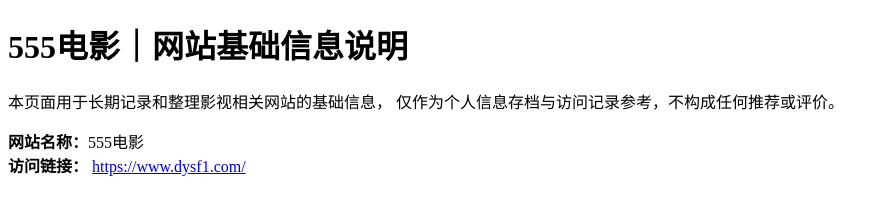
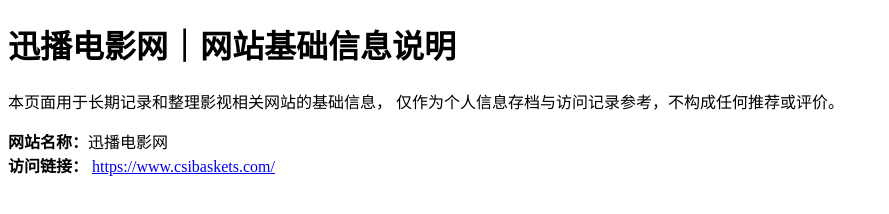
Before and after one commit to maryodwnr/movie-site-public-reference, a plain HTML site: page index.html in a window 1280 px wide. Shown: the whole page, without its empty margins (0-889 px from the left). Drawn offline with Linux system fonts and the light colour scheme.

Commit message:
Update index.html

```diff
--- a/index.html
+++ b/index.html
@@ -3,12 +3,12 @@
 <html lang="zh-CN">
 <head>
   <meta charset="UTF-8">
-  <title>555电影｜网站基础信息说明</title>
+  <title>迅播电影网｜网站基础信息说明</title>
   <meta name="description" content="用于记录和整理互联网上可访问的影视类网站信息，仅作信息存档参考。">
 </head>
 <body>
 
-<h1>555电影｜网站基础信息说明</h1>
+<h1>迅播电影网｜网站基础信息说明</h1>
 
 <p>
 本页面用于长期记录和整理影视相关网站的基础信息，
@@ -16,9 +16,9 @@
 </p>
 
 <p>
-<strong>网站名称：</strong>555电影<br>
+<strong>网站名称：</strong>迅播电影网<br>
 <strong>访问链接：</strong>
-<a href="https://www.dysf1.com/" target="_blank">https://www.dysf1.com/</a>
+<a href="https://www.csibaskets.com/" target="_blank">https://www.csibaskets.com/</a>
 </p>
 
 </body>
```
